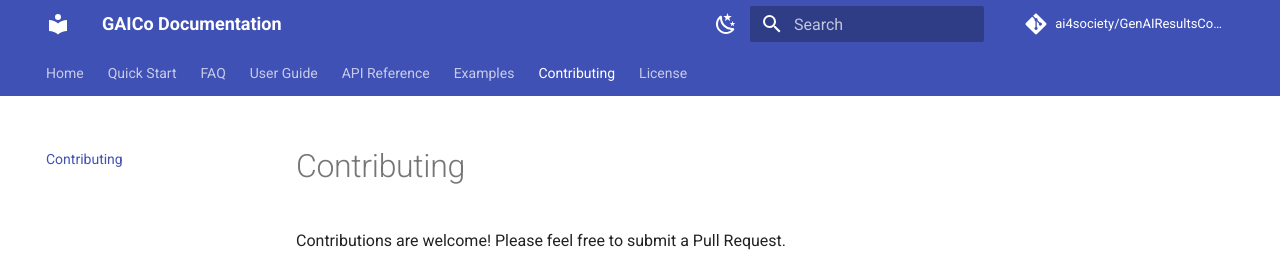
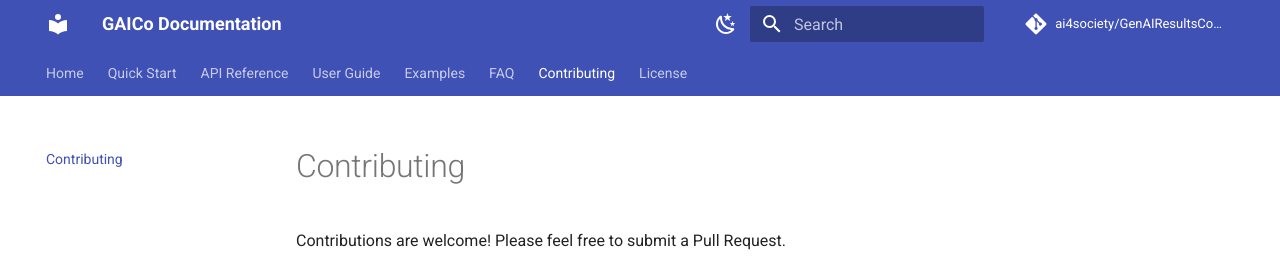
Before and after one commit to ai4society/GenAIResultsComparator, an MkDocs documentation site: the page built from docs/contributing.md, in a window 1280 px wide. Shown: the top 257 px of the page. Built offline with MkDocs 1.6.1 and Material for MkDocs 9.7.7, drawn with Linux system fonts in a browser that asks for light colours; comment, search, counter and statistics services are not loaded; some of the changed lines change nothing that is shown.

Commit message:
Docs Update

```diff
--- a/mkdocs.yml
+++ b/mkdocs.yml
@@ -43,12 +43,6 @@ plugins:
 nav:
   - Home: index.md
   - Quick Start: quickstart.md
-  - FAQ: faq.md
-  - User Guide:
-    - 'The Experiment Class': user_guide/experiment_class.md
-    - 'Using Metrics Directly': user_guide/direct_metrics.md
-    - 'Working with Thresholds': user_guide/thresholds.md
-    - 'Visualization': user_guide/visualization.md
   - API Reference:
     - 'Metrics':
       - 'Overview': api/metrics/index.md
@@ -64,7 +58,13 @@ nav:
     - 'Utilities': api/utils.md
     - 'Thresholds Module': api/thresholds_module.md
     - 'Visualize Module': api/visualize_module.md
+  - User Guide:
+    - 'The Experiment Class': user_guide/experiment_class.md
+    - 'Using Metrics Directly': user_guide/direct_metrics.md
+    - 'Working with Thresholds': user_guide/thresholds.md
+    - 'Visualization': user_guide/visualization.md
   - Examples: examples.md
+  - FAQ: faq.md
   - Contributing: contributing.md
   - License: license.md
 
```
